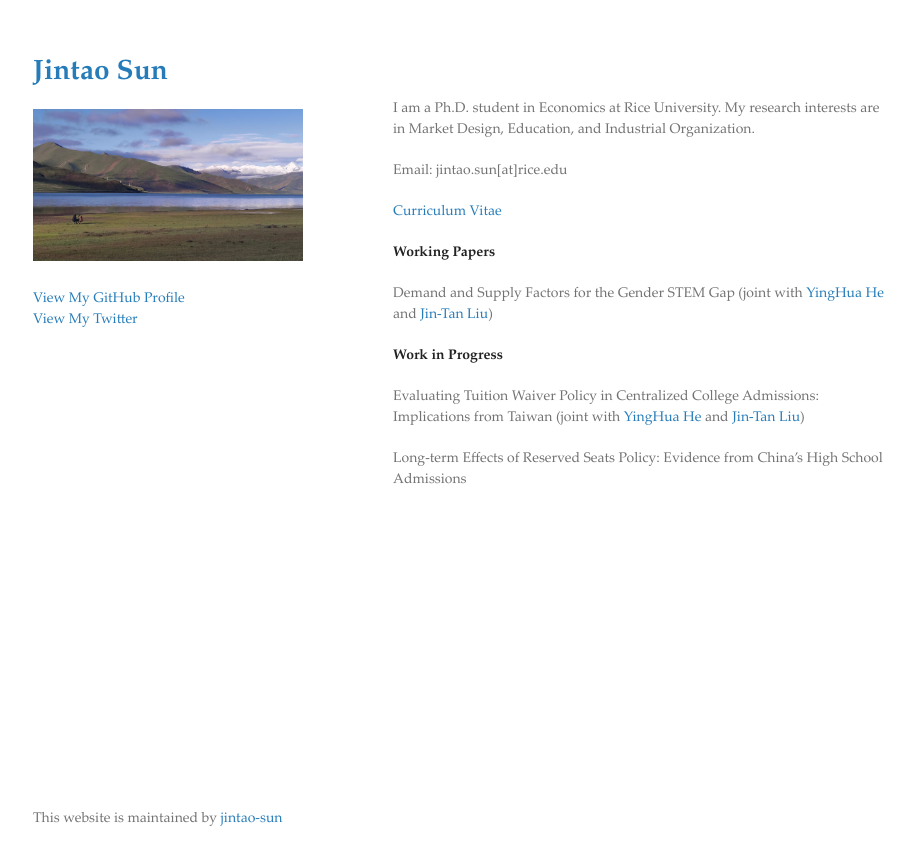
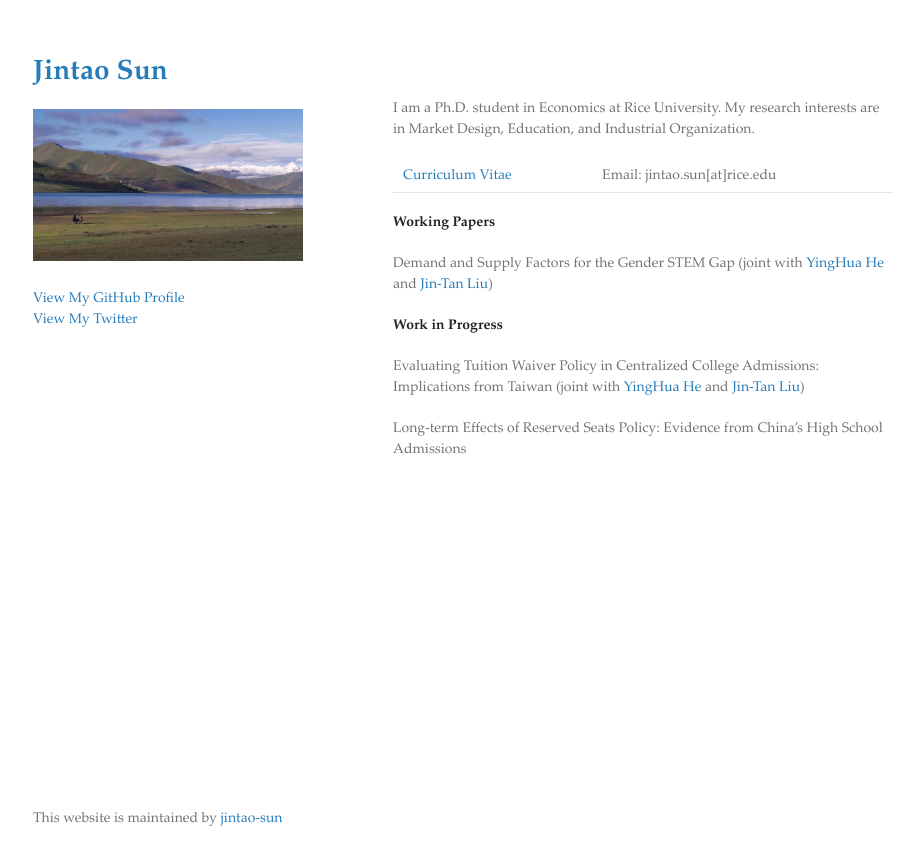
Before and after one commit to jintao-sun/jintao-sun.github.io, a Jekyll site: the page built from index.md, in a window 1280 px wide. Shown: the top 865 px of the page, without its empty margins (177-1101 px from the left). Built offline with Jekyll 4.4.1, drawn with Linux system fonts in a browser that asks for light colours; the repository's description, which GitHub fills in, is left out; part of the change alters nothing that is shown.

```diff
--- a/index.md
+++ b/index.md
@@ -6,10 +6,7 @@ layout: default
 
 I am a Ph.D. student in Economics at Rice University. My research interests are in Market Design, Education, and Industrial Organization.
 
-Email: jintao.sun[at]rice.edu
-
-[Curriculum Vitae](./curriculum-vitae.html)
-
+[Curriculum Vitae](./curriculum-vitae.html) | Email: jintao.sun[at]rice.edu
 
 **Working Papers**
 
```
